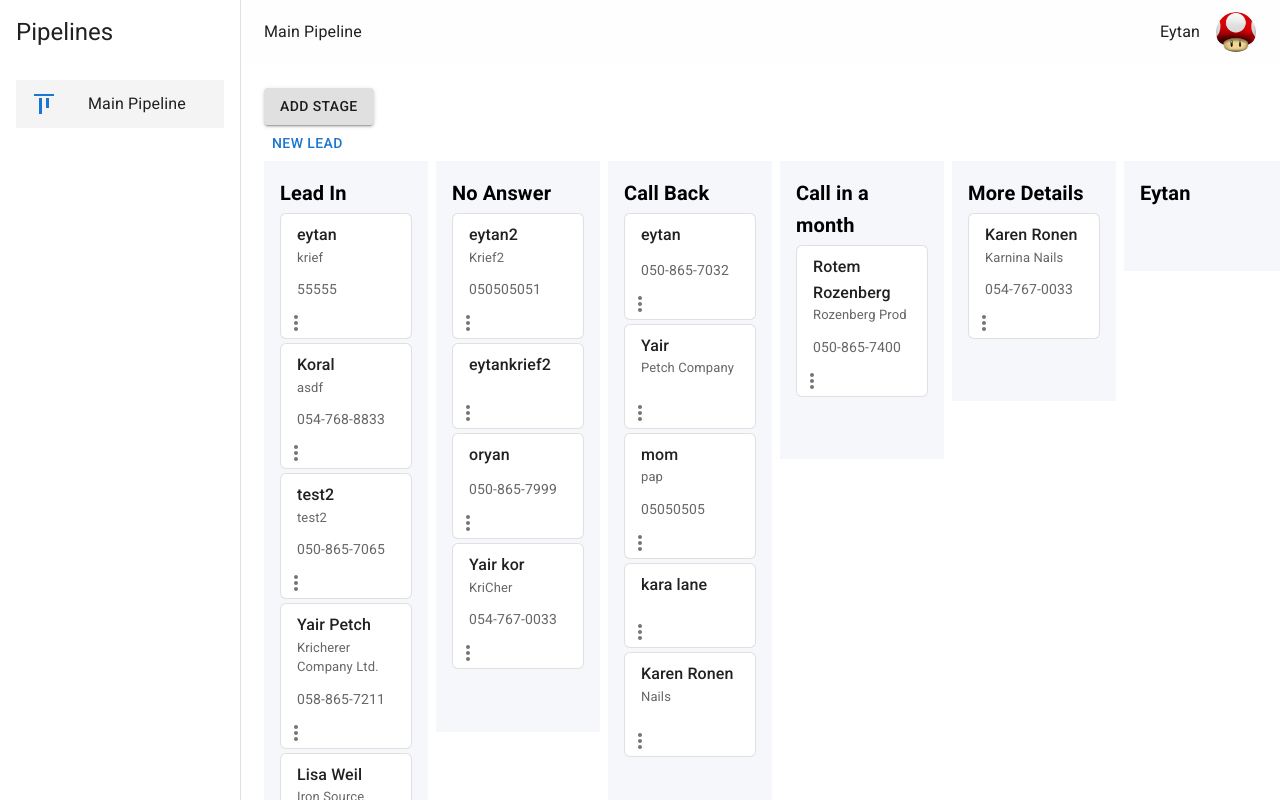
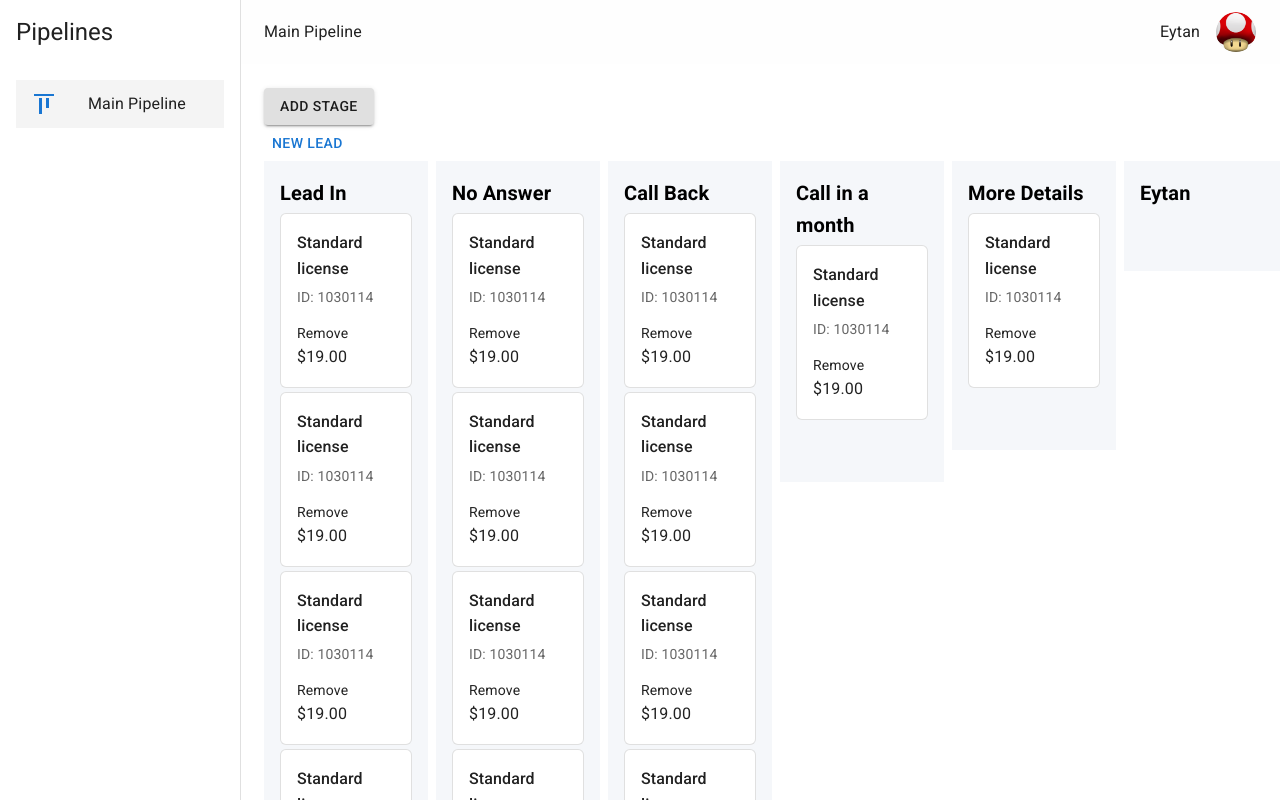
Before and after one commit to Eytan3000/CRM1, a React (Create React App) app: page / in a window 1280 px wide. Shown: the top 800 px of the page. Built offline with nearby package versions, Linux system fonts and the light colour scheme; data requests are answered from the project's data file.

Commit message:
before switching to leads to paper

```diff
--- /dev/null
+++ b/src/components/leadRender/LeadPaper.js
@@ -0,0 +1,61 @@
+import * as React from 'react';
+import { styled } from '@mui/material/styles';
+import Grid from '@mui/material/Grid';
+import Paper from '@mui/material/Paper';
+import Typography from '@mui/material/Typography';
+import ButtonBase from '@mui/material/ButtonBase';
+
+const Img = styled('img')({
+  margin: 'auto',
+  display: 'block',
+  maxWidth: '100%',
+  maxHeight: '100%',
+});
+
+export default function LeadPaper() {
+  return (
+    <Paper
+      variant="outlined"
+      sx={{
+        borderRadius: '6px',
+        p: 2,
+        margin: 'auto',
+        maxWidth: 500,
+        flexGrow: 1,
+        // backgroundColor: (theme) =>
+        //   theme.palette.mode === 'dark' ? '#1A2027' : '#fff',
+      }}>
+      <Grid container spacing={2}>
+        <Grid item xs={12} sm container>
+          <Grid item xs container direction="column" spacing={2}>
+            <Grid item xs>
+              <Typography
+                gutterBottom
+                variant="h6"
+                fontSize="medium"
+                component="div">
+                Standard license
+              </Typography>
+              {/* <Typography variant="body2" gutterBottom>
+                Full resolution 1920x1080 • JPEG
+              </Typography> */}
+              <Typography variant="body2" color="text.secondary">
+                ID: 1030114
+              </Typography>
+            </Grid>
+            <Grid item>
+              <Typography sx={{ cursor: 'pointer' }} variant="body2">
+                Remove
+              </Typography>
+            </Grid>
+          </Grid>
+          <Grid item>
+            <Typography variant="subtitle1" component="div">
+              $19.00
+            </Typography>
+          </Grid>
+        </Grid>
+      </Grid>
+    </Paper>
+  );
+}
--- a/src/components/leadRender/leadRenderColumn.js
+++ b/src/components/leadRender/leadRenderColumn.js
@@ -7,6 +7,7 @@ import { makeStyles } from '@material-ui/core';
 import { convertCamelCaseToSpaces } from '../../helpers/helpers';
 import NewLeadModal from '../NewLeadModal';
 import Create from '../../pages/Create';
+import LeadPaper from './LeadPaper';
 
 //----------------------------------------------------
 
@@ -71,6 +72,22 @@ function addLeadsCardsInColumn(leads, stageName, idPassUp) {
   });
   return leadIns;
 }
+function addLeadsPapersInColumn(leads, stageName, idPassUp) {
+  const leadIns = leads.map((lead) => {
+    if (lead.stage === stageName)
+      return (
+        <div key={lead.id}>
+          <LeadPaper
+            keyVal={lead.id}
+            lead={lead}
+            handleDelete={handleDelete}
+            idPassUp={idPassUp}
+          />
+        </div>
+      );
+  });
+  return leadIns;
+}
 
 //----------------------------------------------------
 
@@ -115,7 +132,10 @@ export default function LeadRenderColumn({ stage, leads, idPassUp }) {
           className={classes.label}
           label={convertCamelCaseToSpaces(stage.name)}
         />
-        {addLeadsCardsInColumn(leads, stage.name, idPassUp)}
+        {/* {addLeadsCardsInColumn(leads, stage.name, idPassUp)} */}
+
+        {addLeadsPapersInColumn(leads, stage.name, idPassUp)}
+
         <Button
           className={hover ? classes.buttonShow : classes.buttonHide}
           color="primary"
```
